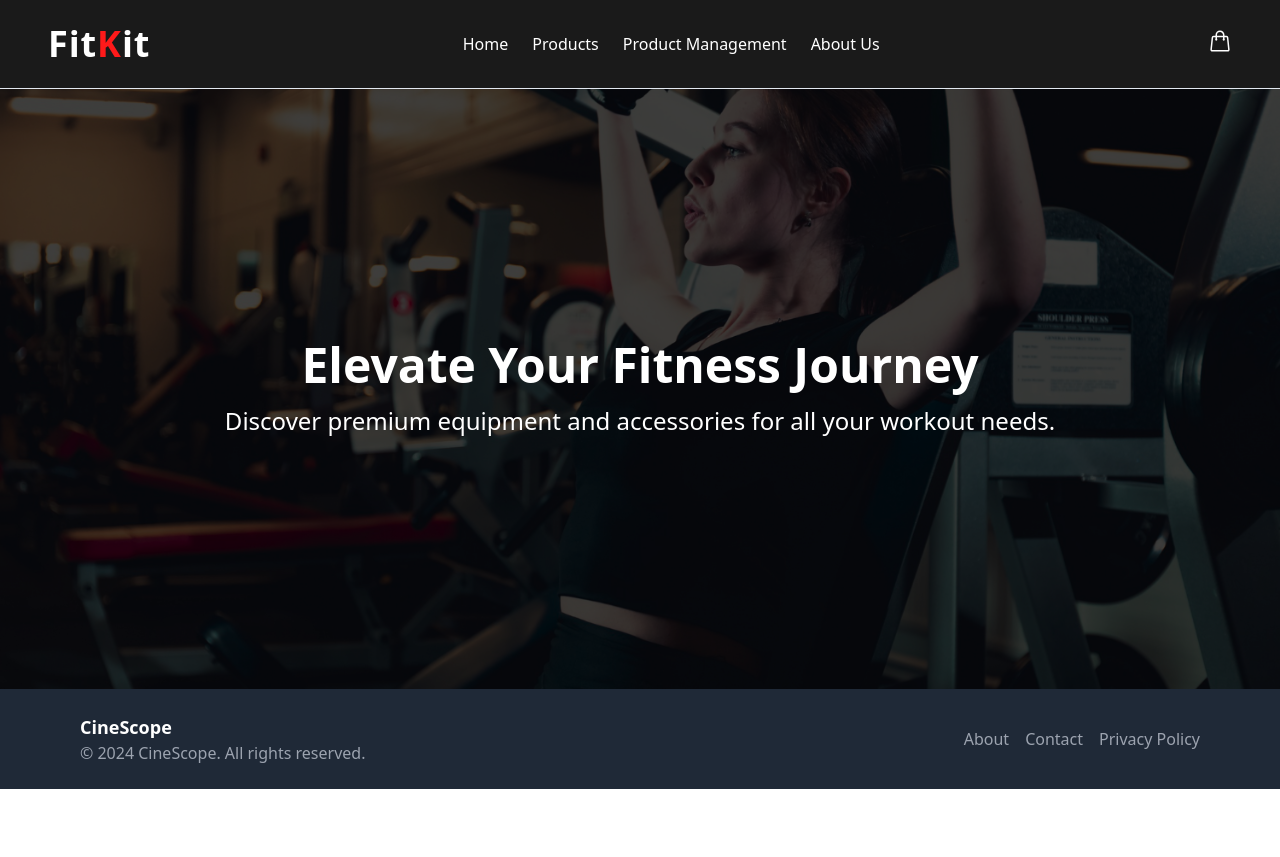
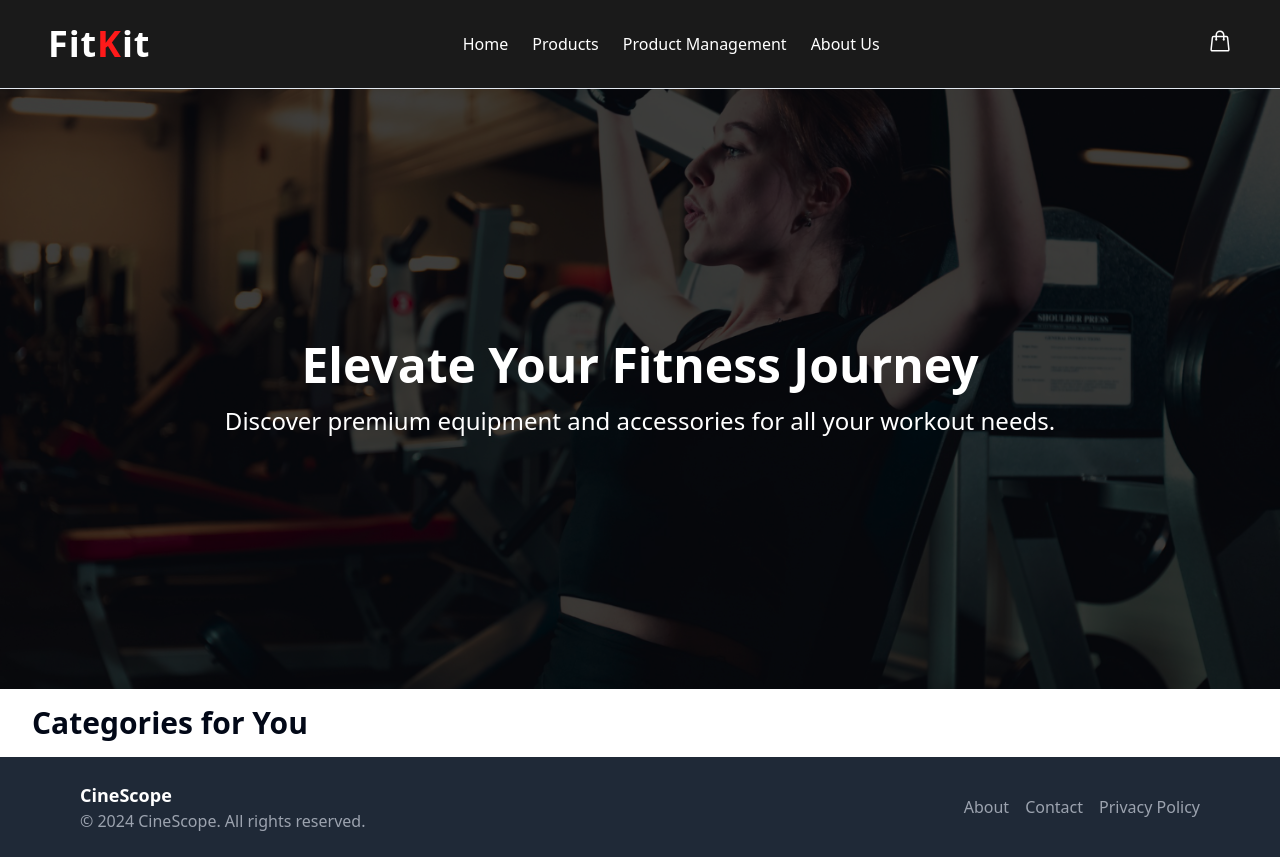
Before and after one commit to miavai649/fitkit-client, a React (Vite) app: page / in a window 1280 px wide. Before the commit the page ends 800 px from the top, so only its background shows below. Built offline with nearby package versions, Linux system fonts and the light colour scheme.

Commit message:
file structure modified

```diff
--- /dev/null
+++ b/src/components/Banner/Banner.tsx
@@ -0,0 +1,25 @@
+import bannerImg from './../../assets/banner-backgroud.jpg'
+const Banner = () => {
+  return (
+    <div className='relative w-full h-[400px] md:h-[500px] lg:h-[600px] overflow-hidden m-0'>
+      <img
+        src={bannerImg}
+        alt='Banner Image'
+        width={1600}
+        height={900}
+        className='w-full h-full object-cover'
+      />
+      <div className='absolute inset-0 bg-black opacity-75'></div>
+      <div className='absolute inset-0 flex flex-col items-center justify-center p-4 text-center'>
+        <h2 className='text-3xl md:text-4xl lg:text-5xl font-bold text-white mb-4'>
+          Elevate Your Fitness Journey
+        </h2>
+        <p className='text-lg md:text-xl lg:text-2xl text-white'>
+          Discover premium equipment and accessories for all your workout needs.
+        </p>
+      </div>
+    </div>
+  )
+}
+
+export default Banner
--- /dev/null
+++ b/src/components/Categories/Categories.tsx
@@ -0,0 +1,11 @@
+const Categories = () => {
+  return (
+    <div className='container'>
+      <h3 className='text-xl md:text-2xl lg:text-3xl font-bold my-4'>
+        Categories for You
+      </h3>
+    </div>
+  )
+}
+
+export default Categories
--- /dev/null
+++ b/src/components/Categories/CategoryCard.tsx
@@ -0,0 +1,9 @@
+const CategoryCard = () => {
+  return (
+    <div>
+      <h1>This is CategoryCard component</h1>
+    </div>
+  )
+}
+
+export default CategoryCard
--- a/src/pages/home/Home.tsx
+++ b/src/pages/home/Home.tsx
@@ -1,24 +1,11 @@
-import bannerImg from './../../assets/banner-backgroud.jpg'
+import Banner from '../../components/Banner/Banner'
+import Categories from '../../components/Categories/Categories'
 
 const Home = () => {
   return (
-    <div className='relative w-full h-[400px] md:h-[500px] lg:h-[600px] overflow-hidden m-0'>
-      <img
-        src={bannerImg}
-        alt='Banner Image'
-        width={1600}
-        height={900}
-        className='w-full h-full object-cover'
-      />
-      <div className='absolute inset-0 bg-black opacity-75'></div>
-      <div className='absolute inset-0 flex flex-col items-center justify-center p-4 text-center'>
-        <h2 className='text-3xl md:text-4xl lg:text-5xl font-bold text-white mb-4'>
-          Elevate Your Fitness Journey
-        </h2>
-        <p className='text-lg md:text-xl lg:text-2xl text-white'>
-          Discover premium equipment and accessories for all your workout needs.
-        </p>
-      </div>
+    <div>
+      <Banner />
+      <Categories />
     </div>
   )
 }
```
